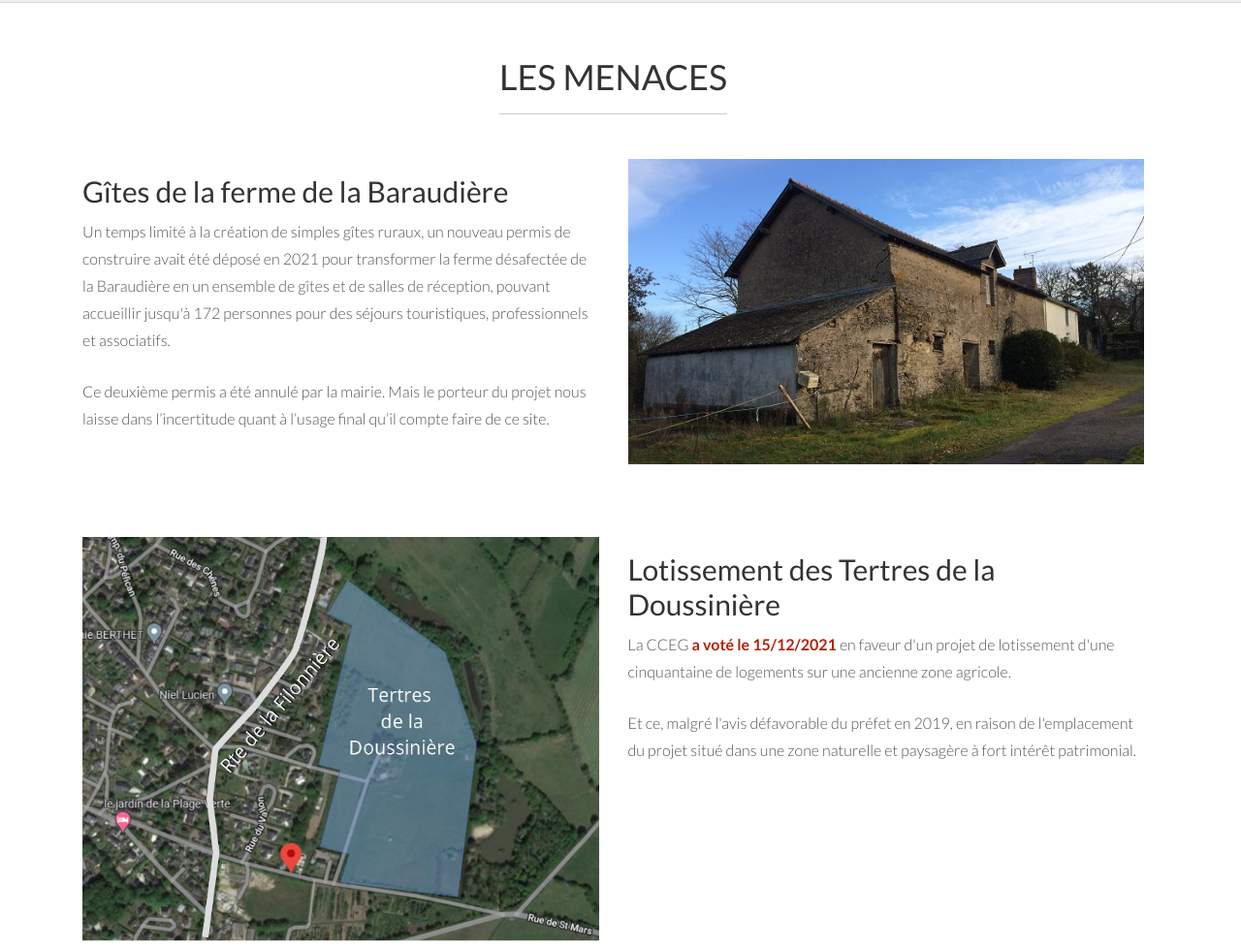
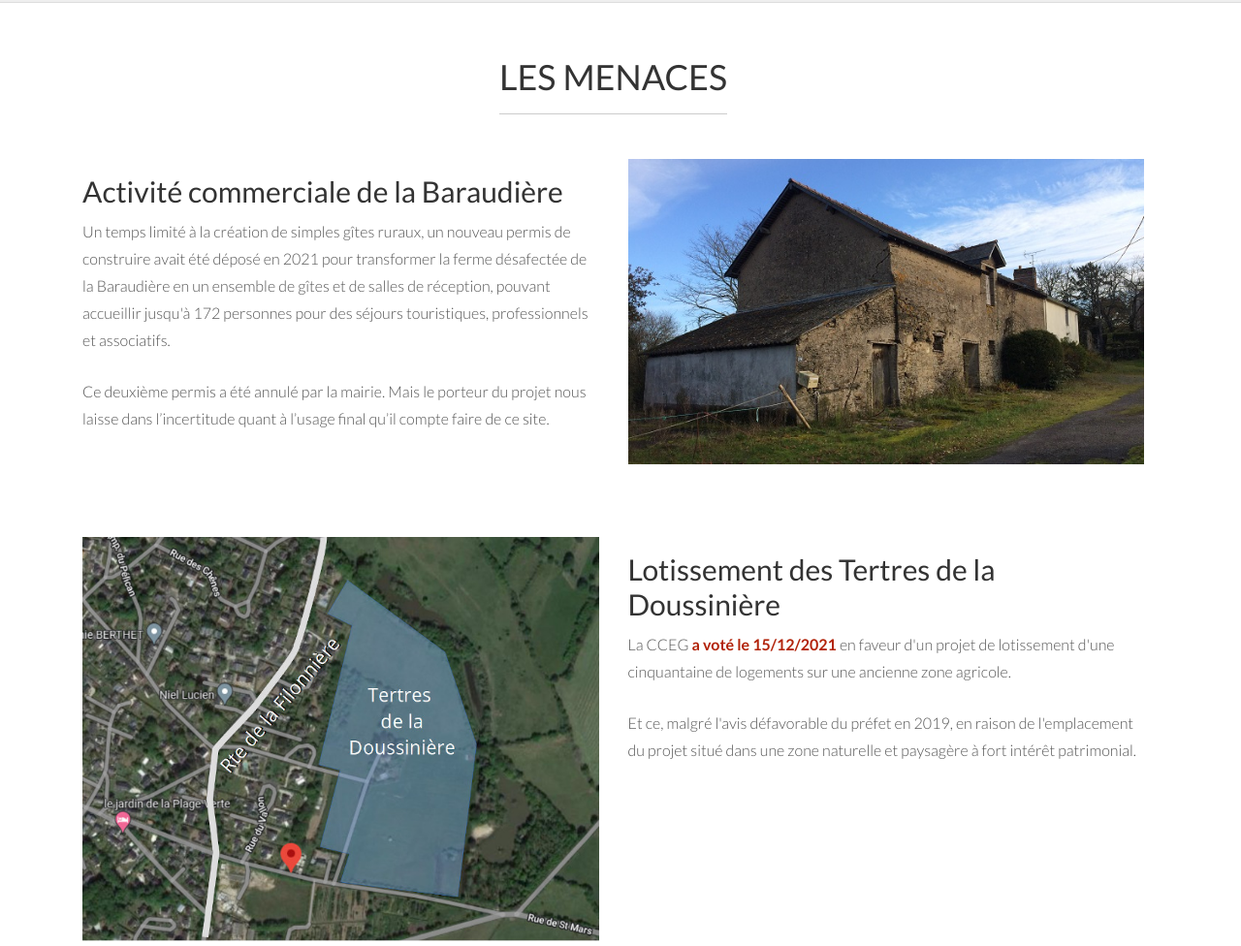
Before and after one commit to fmadiot/npt, a plain HTML site: page index.html in a window 1280 px wide. Shown: the part 1271-2247 px from the top of the page at 97% size. Drawn offline with nearby package versions, Linux system fonts and the light colour scheme; some packages are replaced by stand-ins of ours; a script that the page names is missing.

Commit message:
Update index.html

```diff
--- a/index.html
+++ b/index.html
@@ -131,7 +131,7 @@
 			<div class="container">
 				<div class="row">
 					<div class="col-lg-6">
-						<h2>Gîtes de la ferme de la Baraudière</h2>
+						<h2>Activité commerciale de la Baraudière</h2>
 						<p>Un temps limité à la création de simples gîtes ruraux, un nouveau permis de construire avait été déposé en 2021 pour transformer la ferme désafectée de la Baraudière en un ensemble de gîtes et de salles de réception, pouvant accueillir jusqu'à 172 personnes pour des séjours touristiques, professionnels et associatifs.</p>
 						<p>Ce deuxième permis a été annulé par la mairie. Mais le porteur du projet nous laisse dans l’incertitude quant à l’usage final qu’il compte faire de ce site.</p>
 					</div>
```
